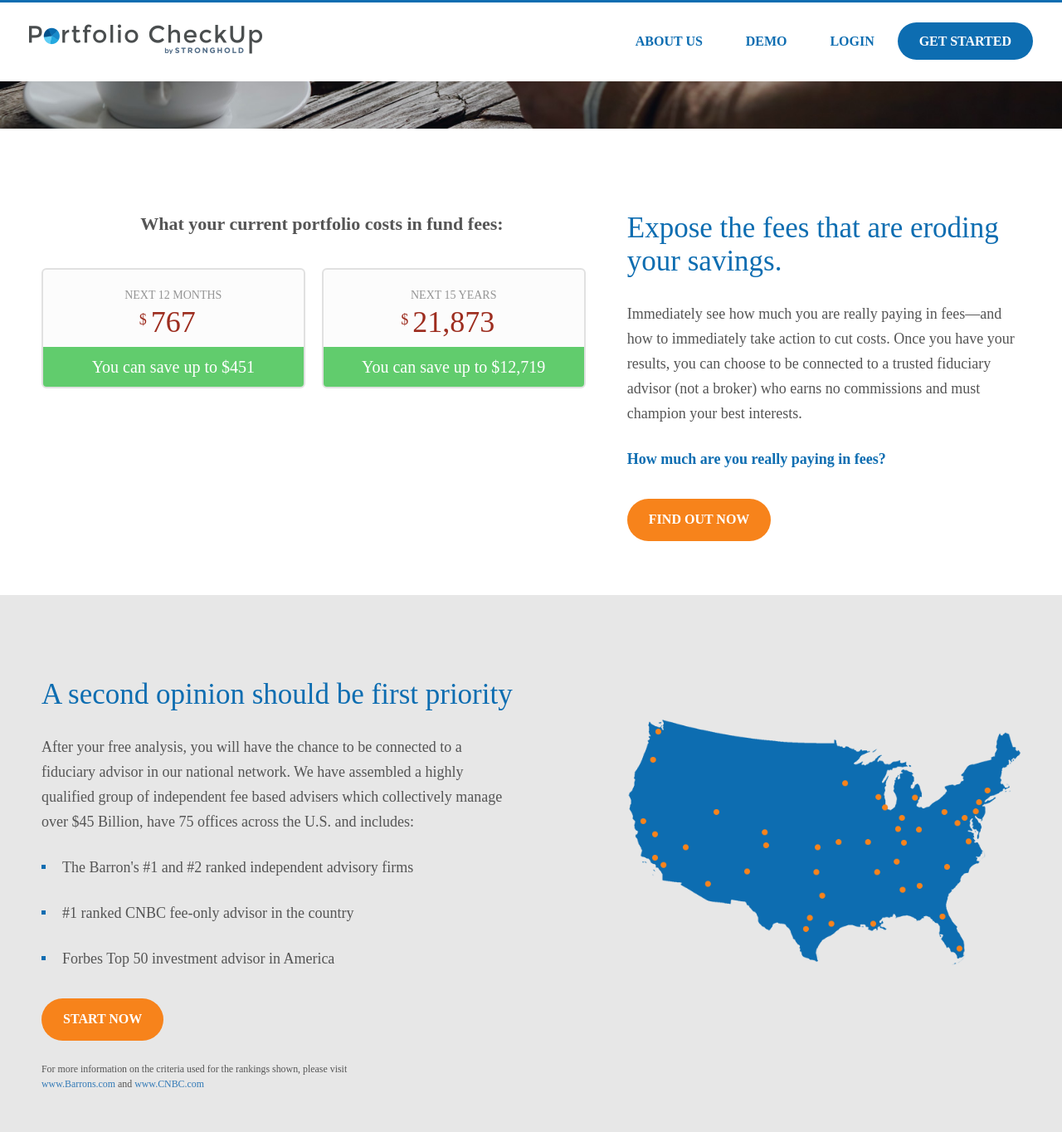
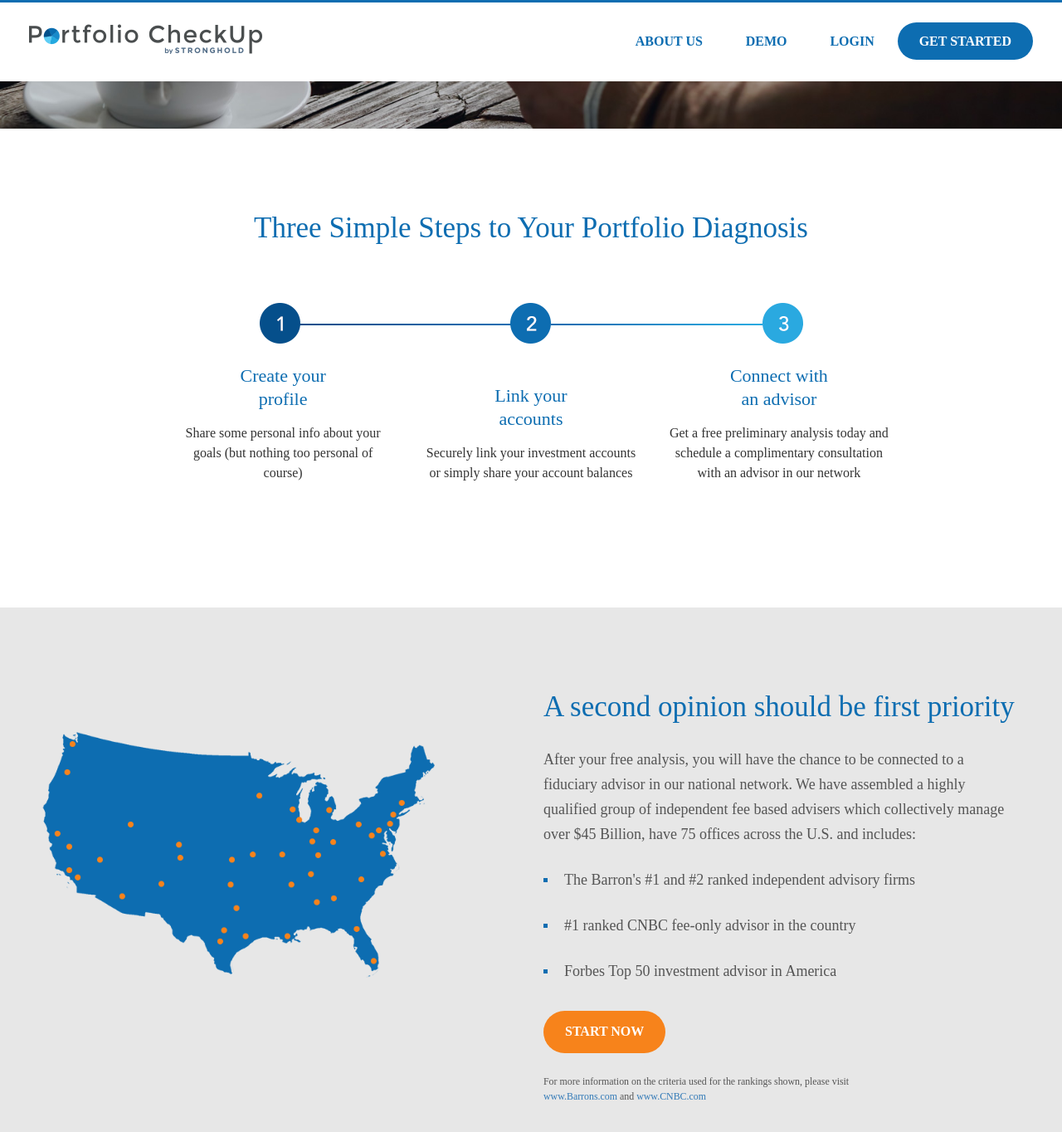
Before and after one commit to blvrdev/portfoliocheckup-dev, a Jekyll site: the page built from index.html, in a window 1280 px wide and 1400 px high, scrolled down 491 px. Shown: the top 1364 px of the window at 83% size. Built offline with Jekyll 4.4.1, drawn with Linux system fonts in a browser that asks for light colours; some web fonts are replaced; comment, search, counter and statistics services are not loaded; some of the changed text lies outside the part shown.

Commit message:
Re-arrange sections and reduce steps section to three steps

```diff
--- a/_config.yml
+++ b/_config.yml
@@ -1,2 +1,2 @@
 exclude : [node_modules, bower_components, bower.json, Gemfile, Gemfile.lock, gulpfile.js, package.json, README.md]
-baseurl: ""
+baseurl: "/portfoliocheckup-dev"
--- a/index.html
+++ b/index.html
@@ -26,9 +26,57 @@
     </div>
 </div>
 
+<div class="list content-padding">
+    <div class="container">
+        <h2 class="wow fadeInUp">Three Simple Steps to Your Portfolio Diagnosis</h2>
+        <img id="listimg" src="{{ site.baseurl }}/assets/images/list-short.png">
+
+        <div id="simple-steps" class="clearfix">
+            <div class="col-md-3 col-sm-12">
+                <img class="small-number" src="{{ site.baseurl }}/assets/images/1.png">
+                <span>Create your<br/>profile</span>
+
+                <p>Share some personal info about your goals (but nothing too personal of course)</p>
+            </div>
+            <div class="col-md-3 col-sm-12">
+                <img class="small-number" src="{{ site.baseurl }}/assets/images/2.png">
+                <span>Link your<br/>accounts</span>
+
+                <p>Securely link your investment accounts or simply share your account balances</p>
+            </div>
+            <div class="col-md-3 col-sm-12">
+                <img class="small-number" src="{{ site.baseurl }}/assets/images/3.png">
+                <span>Connect with<br/>an advisor</span>
+
+                <p>Get a free preliminary analysis today and schedule a complimentary consultation with an advisor in our network</p>
+            </div>
+        </div>
+    </div>
+</div>
+
+<div id="map-div" class="content-padding grayback">
+    <div class="container content">
+		<div class="col-sm-12 col-md-5 top-div">
+            <img src="{{ site.baseurl }}/assets/images/map.png">
+        </div>
+        <div class="col-md-6 wow col-md-offset-1 fadeInRight">
+            <h2>A second opinion should be first priority</h2>
+
+            <p>After your free analysis, you will have the chance to be connected to a fiduciary advisor in our national network. We have assembled a highly qualified group of independent fee based advisers which collectively manage over $45 Billion, have 75 offices across the U.S. and includes:</p>
+			<ul>
+				<li>The Barron's #1 and #2 ranked independent advisory firms</li>
+				<li>#1 ranked CNBC fee-only advisor in the country</li>
+				<li>Forbes Top 50 investment advisor in America</li>
+			</ul>
+            <a href="https://app.portfoliocheckup.com/signup" class="button btn-orange">Start Now</a>
+			<p class="small">For more information on the criteria used for the rankings shown, please visit <a href="http://www.barrons.com" target="_blank">www.Barrons.com</a> and <a href="http://www.cnbc.com" target="_blank">www.CNBC.com</a></p>
+        </div>
+    </div>
+</div>
+
 <div class="content-padding">
     <div class="container content">
-        <div class="col-md-7 price-boxes top-div">
+        <div class="col-md-7 price-boxes top-div pull-right">
             <p><strong>What your current portfolio costs in fund fees:</strong></p>
 
             <div class="clearfix">
@@ -50,7 +98,7 @@
                 </div>
             </div>
         </div>
-        <div class="col-md-5 wow fadeInRight">
+        <div class="col-md-5 wow fadeInLeft">
 
             <h2>Expose the fees that are eroding your savings.</h2>
 
@@ -60,26 +108,6 @@
 
             <p><strong>How much are you really paying in fees?</strong></p>
             <a href="https://app.portfoliocheckup.com/signup" class="button btn-orange">find out now</a>
-        </div>
-    </div>
-</div>
-
-<div id="map-div" class="content-padding grayback">
-    <div class="container content">
-		<div class="col-sm-12 col-md-5 col-md-offset-1 top-div pull-right">
-            <img src="{{ site.baseurl }}/assets/images/map.png">
-        </div>
-        <div class="col-md-6 wow fadeInLeft">
-            <h2>A second opinion should be first priority</h2>
-
-            <p>After your free analysis, you will have the chance to be connected to a fiduciary advisor in our national network. We have assembled a highly qualified group of independent fee based advisers which collectively manage over $45 Billion, have 75 offices across the U.S. and includes:</p>
-			<ul>
-				<li>The Barron's #1 and #2 ranked independent advisory firms</li>
-				<li>#1 ranked CNBC fee-only advisor in the country</li>
-				<li>Forbes Top 50 investment advisor in America</li>
-			</ul>
-            <a href="https://app.portfoliocheckup.com/signup" class="button btn-orange">Start Now</a>
-			<p class="small">For more information on the criteria used for the rankings shown, please visit <a href="http://www.barrons.com" target="_blank">www.Barrons.com</a> and <a href="http://www.cnbc.com" target="_blank">www.CNBC.com</a></p>
         </div>
     </div>
 </div>
@@ -136,45 +164,6 @@
                 sources,
                 including bank, investment, retirement, and insurance accounts.</p>
             <a href="https://app.portfoliocheckup.com/signup" class="button btn-orange">GET MY FREE & SECURE CHECKUP</a>
-        </div>
-    </div>
-</div>
-
-<div class="list content-padding grayback">
-    <div class="container">
-        <h2 class="wow fadeInUp">Four Simple Steps to Your Portfolio Diagnosis</h2>
-        <img id="listimg" src="{{ site.baseurl }}/assets/images/list.png">
-
-        <div class="clearfix">
-            <div class="col-md-3 col-sm-12">
-                <img class="small-number" src="{{ site.baseurl }}/assets/images/1.png">
-                <span>Create your<br/>profile</span>
-
-                <p>Tell us more about yourself. Provide your age, your goals, and your risk tolerance.</p>
-            </div>
-            <div class="col-md-3 col-sm-12">
-                <img class="small-number" src="{{ site.baseurl }}/assets/images/2.png">
-                <span>Link your<br/>accounts</span>
-
-                <p>Securely allow us to scan your accounts so we can accurately measure the health of your portfolio.
-                    Using commonplace technology with budgeting tools and other online account services, this linking
-                    process never allows us to access your accounts. </p>
-            </div>
-            <div class="col-md-3 col-sm-12">
-                <img class="small-number" src="{{ site.baseurl }}/assets/images/3.png">
-                <span>Read your<br/>analysis</span>
-
-                <p>Gauge your portfolio's health. You can see how your portfolio compares with other approaches, how
-                    much you're paying in fees, and whether your assets are wisely allocated.</p>
-            </div>
-            <div class="col-md-3 col-sm-12">
-                <img class="small-number" src="{{ site.baseurl }}/assets/images/4.png">
-                <span>Connect with<br/>an advisor</span>
-
-                <p>Connect with an approved independent advisor (a fiduciary, not a broker) who works solely in your
-                    best interests to remedy the issues your CheckUp uncovers. Once you move forward with an advisor,
-                    online enrollment and transfers are quick and painless.</p>
-            </div>
         </div>
     </div>
 </div>
```
Also changed, not shown: assets/styles/_css.less (+8 -0 lines), assets/images/list-short.png (added), dist/images/list-short.png (added), dist/styles/main.css.
